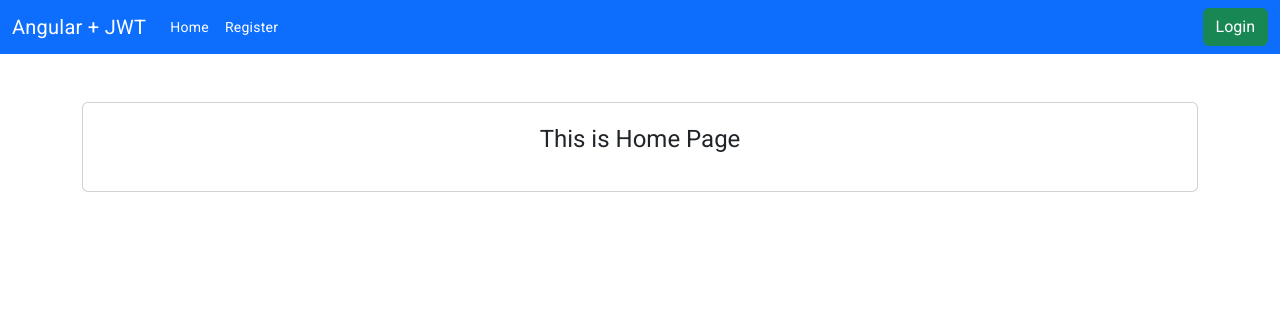
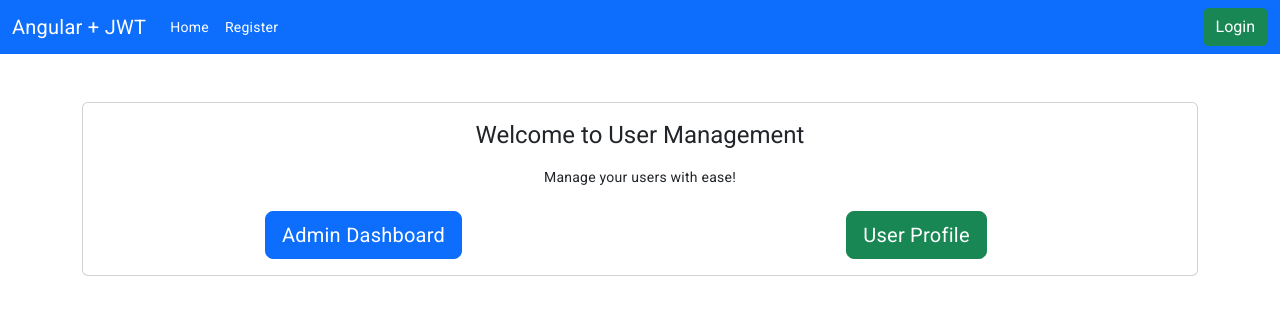
Before and after one commit to Nishanth8810/UI_springboot_JWT, an Angular app: page /home in a window 1280 px wide. Shown: the top 314 px of the page. Built offline with nearby package versions, Linux system fonts and the light colour scheme.

Commit message:
added module

```diff
--- a/src/app/_services/user.service.ts
+++ b/src/app/_services/user.service.ts
@@ -33,6 +33,18 @@ export class UserService {
       headers: this.requestHeader,
     });
   }
+  updateUser(userId: number, updatedUserForm: NgForm) {
+
+    const updatedUser = {
+      email: updatedUserForm.value.email,
+    };
+
+
+
+    return this.httpClient.put(`${this.PATH_OF_API}/user/update/${userId}`, updatedUser,{
+      responseType:'text'
+    });
+  }
 
   registerUser(form: NgForm) {
     return this.httpClient.post(this.PATH_OF_API + '/register', form,{
@@ -55,9 +67,7 @@ export class UserService {
     return this.httpClient.delete<void>(`${this.PATH_OF_API}/admin/delete/${userId}`);
   }
 
-  editUser(userId :number,updatedUser: any){
-    return this.httpClient.patch(`${this.PATH_OF_API}/admin/updateUser/${userId}`,updatedUser);
-  }
+
 
   searchUsers(searchTerm: string): Observable<any> {
     return this.httpClient.get<any>(`${this.PATH_OF_API}/admin/search?term=${searchTerm}`);
--- a/src/app/admin/admin.component.html
+++ b/src/app/admin/admin.component.html
@@ -20,10 +20,10 @@
         <td>{{user.email}}</td>
         <td>{{user.role[0].roleName}}</td>
         <td>
-          <button (click)="editUser(user.id)" class="btn btn-warning btn-sm mr-1">Edit</button>
+          <button class="btn btn-warning btn-sm mr-1"  [routerLink]="['/update', user.id]" >Edit</button>
           </td>
           <td>
-          <button (click)="deleteUser(user.id)" class="btn btn-danger btn-sm">Delete</button>
+          <button *ngIf="user.role[0].roleName!=='Admin'" (click)="deleteUser(user.id)" class="btn btn-danger btn-sm">Delete</button>
         </td>
       </tr>
     </tbody>
--- a/src/app/admin/admin.component.ts
+++ b/src/app/admin/admin.component.ts
@@ -32,9 +32,7 @@ export class AdminComponent implements OnInit {
 
   }
 
-  editUser(userId:number){
 
-  }
   searchUsers(): void {
     console.log('Search term:', this.searchTerm);
 
--- /dev/null
+++ b/src/app/admin/edit-component/edit/edit.component.html
@@ -0,0 +1,15 @@
+
+<!-- app.component.html -->
+<div class="container mt-5">
+  <div class="card p-4 mx-auto" style="max-width: 400px; border-radius: 15px; box-shadow: 0 4px 8px rgba(0, 0, 0, 0.1);">
+    <h2 class="text-center mb-4">Update</h2>
+    <form (ngSubmit)="updateUser(editForm)" #editForm="ngForm">
+      <div class="mb-3">
+        <label for="email" class="form-label">Email:</label>
+        <input type="text" id="email" name="email" ngModel required class="form-control">
+      </div>
+
+      <button type="submit" [disabled]="editForm.invalid" class="btn btn-success btn-block mt-3">update</button>
+    </form>
+  </div>
+</div>
--- /dev/null
+++ b/src/app/admin/edit-component/edit/edit.component.ts
@@ -0,0 +1,28 @@
+import { Component, OnInit } from '@angular/core';
+import { UserService } from '../../../_services/user.service';
+import { NgForm } from '@angular/forms';
+import { ActivatedRoute, Router } from '@angular/router';
+import { error } from 'console';
+
+@Component({
+  selector: 'app-edit',
+  templateUrl: './edit.component.html',
+  styleUrl: './edit.component.css'
+})
+export class EditComponent implements OnInit {
+  userId:any;
+constructor(private userService:UserService,private route:ActivatedRoute,private router:Router){}
+  ngOnInit(): void {
+    this.userId = this.route.snapshot.params['userId'];
+  }
+
+    updateUser(editForm:NgForm): void {
+    this.userService.updateUser(this.userId,editForm).subscribe((response) => {
+      console.log('User updated successfully:', response);
+      this.router.navigate(['/admin']);
+    },error=>{
+      console.log(error);
+
+    });
+  }
+}
--- a/src/app/app-routing.module.ts
+++ b/src/app/app-routing.module.ts
@@ -7,6 +7,7 @@ import { ForbiddenComponent } from './forbidden/forbidden.component';
 import { AdminComponent } from './admin/admin.component';
 import { AuthGuard } from './_auth/auth.guard';
 import { RegisterComponent } from './register/register.component';
+import { EditComponent } from './admin/edit-component/edit/edit.component';
 
 const routes: Routes = [
   {path:'home',component:HomeComponent},
@@ -14,6 +15,7 @@ const routes: Routes = [
   {path:'login',component:LoginComponent},
   {path:'forbidden',component:ForbiddenComponent},
   {path:'register',component:RegisterComponent},
+  { path: 'update/:userId', component: EditComponent },
   {path:'admin',component:AdminComponent,canActivate:[AuthGuard], data:{roles:['Admin']}}
 ];
 
--- a/src/app/app.module.ts
+++ b/src/app/app.module.ts
@@ -17,6 +17,7 @@ import { AuthInterceptor } from './_auth/auth.interceptor';
 import { UserService } from './_services/user.service';
 import { RegisterComponent } from './register/register.component';
 import { BrowserAnimationsModule, NoopAnimationsModule } from '@angular/platform-browser/animations';
+import { EditComponent } from './admin/edit-component/edit/edit.component';
 
 @NgModule({
   declarations: [
@@ -27,7 +28,8 @@ import { BrowserAnimationsModule, NoopAnimationsModule } from '@angular/platform
     AdminComponent,
     HomeComponent,
     ForbiddenComponent,
-    RegisterComponent
+    RegisterComponent,
+    EditComponent
   ],
   imports: [
     BrowserModule,
--- a/src/app/forbidden/forbidden.component.html
+++ b/src/app/forbidden/forbidden.component.html
@@ -1 +1,5 @@
-<p>forbidden works!</p>
+<div class="container mt-5">
+  <div class="card text-center" style="padding:20px;">
+      <h1>You are not allowed to access this page</h1>
+  </div>
+</div>
--- a/src/app/home/home.component.html
+++ b/src/app/home/home.component.html
@@ -1,5 +1,19 @@
+<!-- home.component.html -->
+
 <div class="container mt-5">
-  <div class="card text-center" style="padding: 20px;">
-   <h1>This is Home Page</h1>
+  <div class="card text-center">
+    <div class="card-body">
+      <h1 class="card-title">Welcome to User Management</h1>
+      <p class="card-text">Manage your users with ease!</p>
+
+      <div class="row mt-4">
+        <div class="col-md-6">
+          <a routerLink="/admin" class="btn btn-primary btn-lg btn-block">Admin Dashboard</a>
+        </div>
+        <div class="col-md-6">
+          <a routerLink="/user-profile" class="btn btn-success btn-lg btn-block">User Profile</a>
+        </div>
+      </div>
+    </div>
   </div>
 </div>
```
Also changed, not shown: src/app/admin/edit-component/edit/edit.component.css (added).
